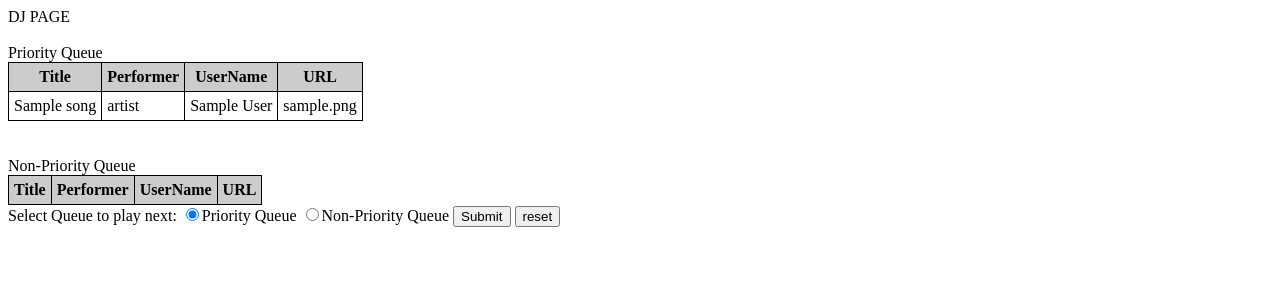
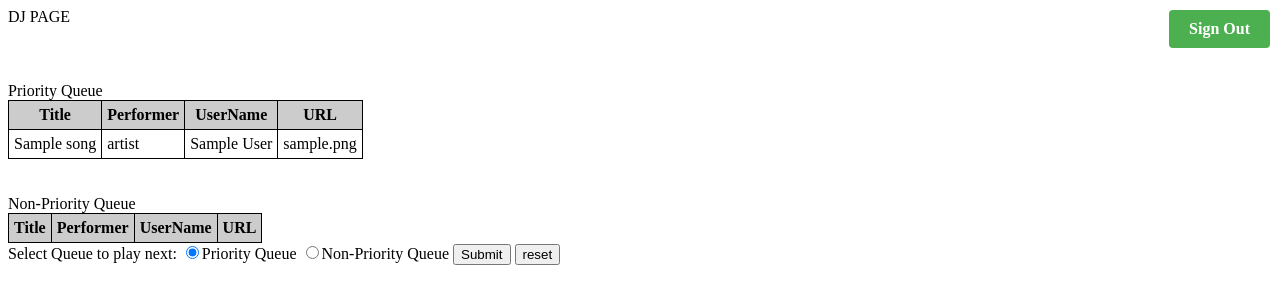
Before and after one commit to JacobCunitz/CSCI-466-Group-Project, a PHP site: page /DJ.php in a window 1280 px wide. Shown: the top 304 px of the page. Run offline with PHP 8.4, Linux system fonts and the light colour scheme; tables that the repository leaves empty hold one stand-in row (values such as "Sample post"); data that the repository does not hold is empty.

Commit message:
Update DJ.php

```diff
--- a/DJ.php
+++ b/DJ.php
@@ -15,8 +15,24 @@
                         font-size: 24px;
                         font-weight: bold;
                 }
+                .button {
+            position: fixed;
+            top: 10;
+            right: 10;
+            display: inline-block;
+            padding: 10px 20px;
+            background-color: #4CAF50;
+            color: white;
+            text-align: center;
+            text-decoration: none;
+            font-size: 16px;
+            border-radius: 4px;
+        }
     </style>
 <?php
+
+echo '<h2><a href="login.php" class="button">Sign Out</a></h2>';
+
    $username='root';
    $password='';
    try{
```
